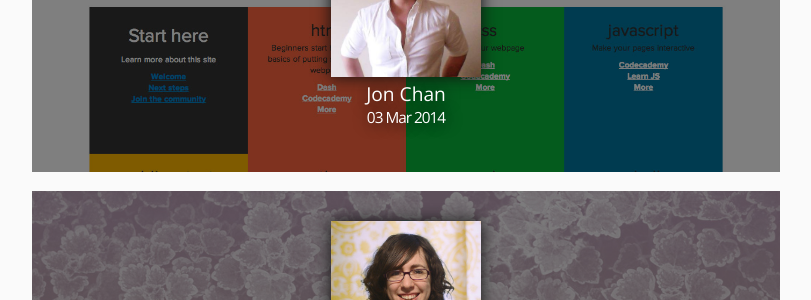
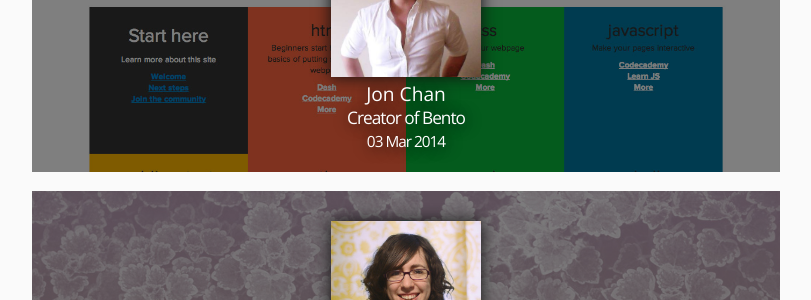
Before and after one commit to the-development/thedevelopment, a Jekyll site: the page built from archives/index.html, in a window 1280 px wide and 900 px high, scrolled down 1068 px. Shown: the part 154-454 px from the top of the window, without its empty margins (234-1045 px from the left). Built offline with Jekyll 4.4.1, drawn with Linux system fonts in a browser that asks for light colours; Markdown is read by kramdown in place of the engine named in the settings; the list of posts is cut into pages by our own code.

Commit message:
Missing position for Jon Chan

```diff
--- a/_posts/2014-03-03-jon-chan.md
+++ b/_posts/2014-03-03-jon-chan.md
@@ -5,6 +5,7 @@ lastname: Chan
 creator: Creator
 creation: Bento
 creationurl: http://bentobox.io
+position: Creator of Bento
 img: jonchan.jpg
 screenshot: jonchan.jpg
 twitter: jonhmchan
```
